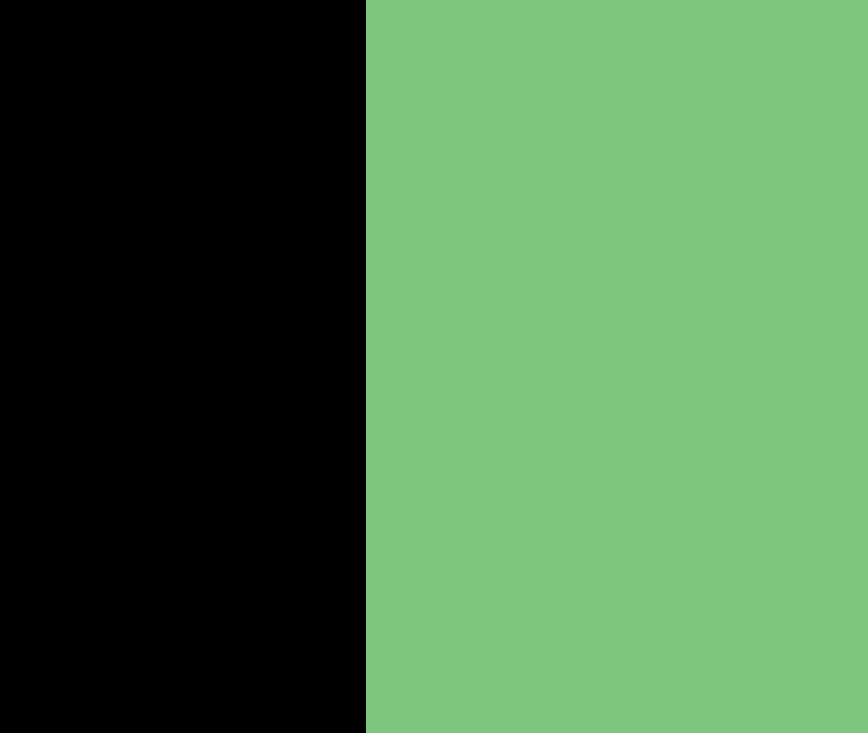
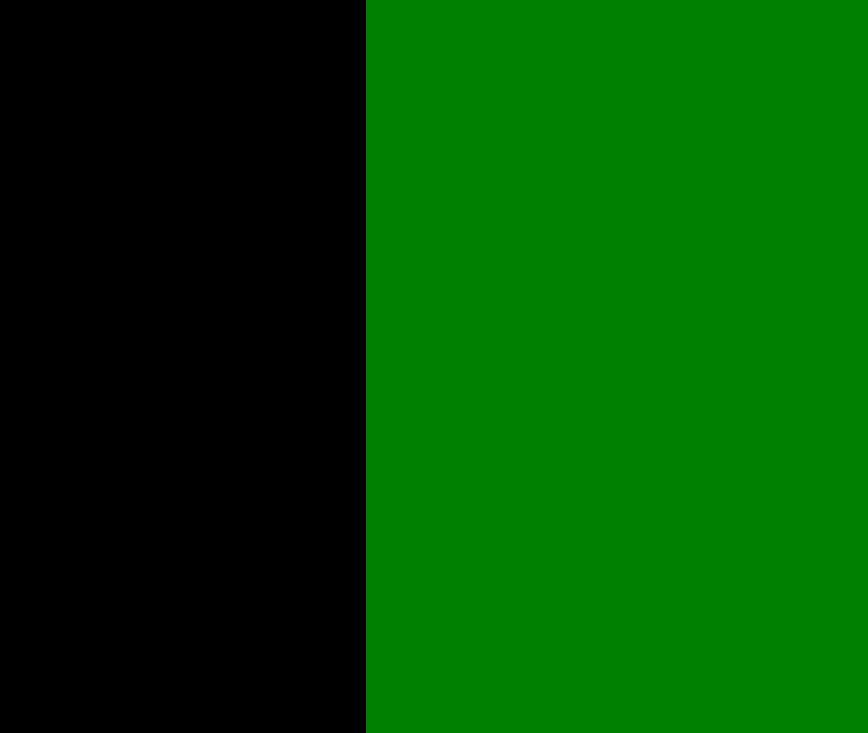
Before and after one commit to blusubz/todo-app, a website built with webpack: page src/template.html in a window 1280 px wide. Shown: the part 67-800 px from the top of the page, without its empty margins (0-868 px from the left). Built offline with nearby package versions, Linux system fonts and the light colour scheme.

Commit message:
refactor: color theme

```diff
--- a/src/styles.css
+++ b/src/styles.css
@@ -22,6 +22,7 @@
 }
 
 .main-content {
-    background-color: rgb(126, 198, 126);
+    background-color: green;
+    color: black;
     grid-area: main;
 }
```
